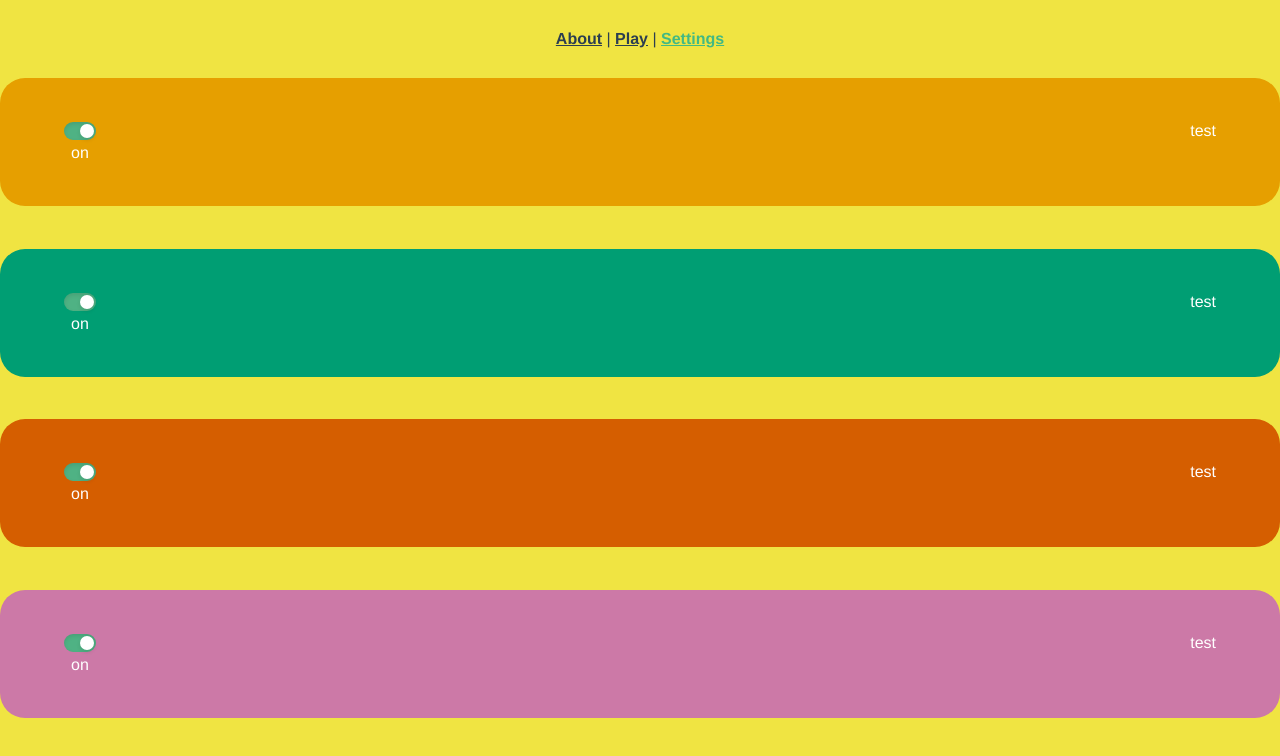
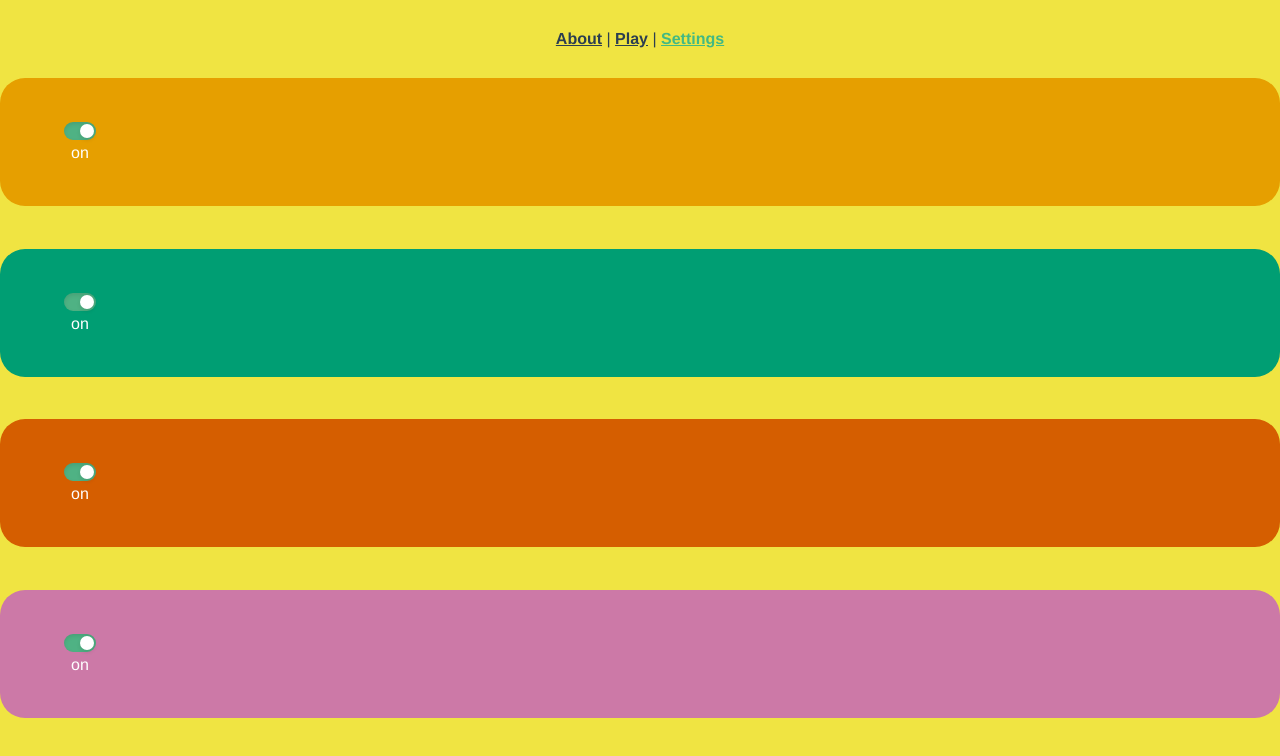
Before and after one commit to gawainhewitt/orchlab-strings, a Vue app: page /settings in a window 1280 px wide. Shown: the top 756 px of the page. Built offline with nearby package versions, Linux system fonts and the light colour scheme; what vue3-touch-events would draw is missing.

Commit message:
remove debug console logging

```diff
--- a/src/components/StringSettings.vue
+++ b/src/components/StringSettings.vue
@@ -8,11 +8,12 @@
           <SlideToggle class="slide" :value=checked @input=valueLog />
           <label for="check">{{ onOrOff }}</label>
         </div>
-        <div>test</div>
+        <div>
+
+        </div>
     </div>
   </div>
 </template>
-
 
 <script>
 
@@ -41,9 +42,7 @@
     },
     computed: {
       myStyle() {
-        console.log(this.onOrOff)
         let dynamicOpacity = this.active ? 1 : 0.6;
-        console.log(`dynamicOpacity ${dynamicOpacity}`)
         return {
           backgroundColor: this.buttonColour,
           opacity: dynamicOpacity
```
